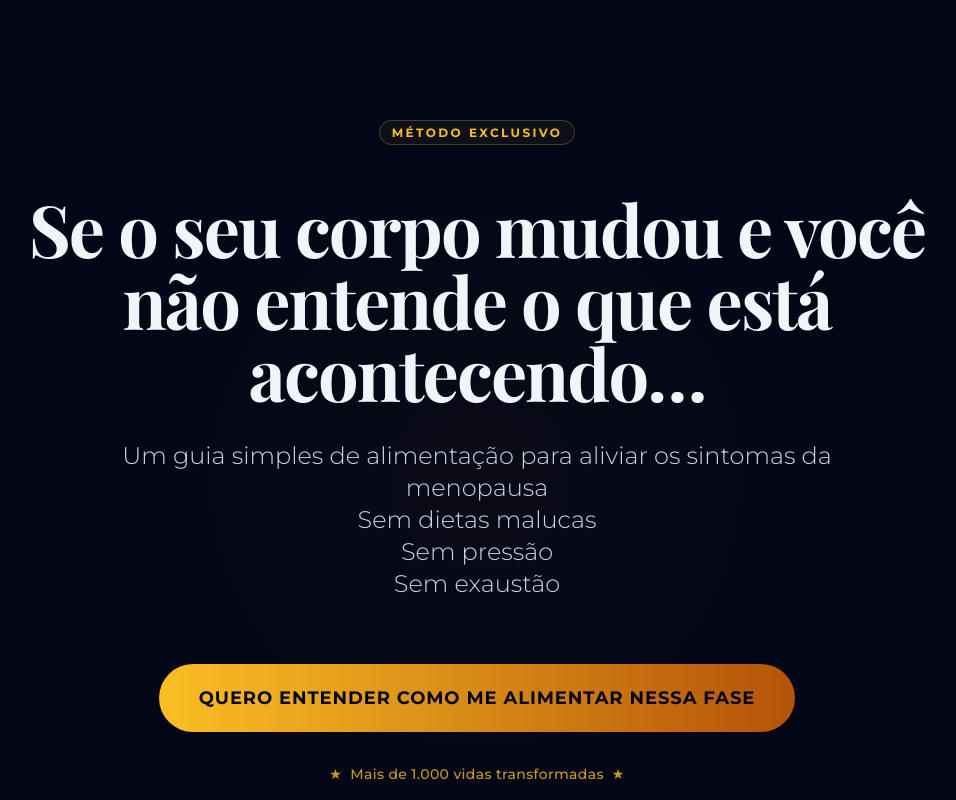
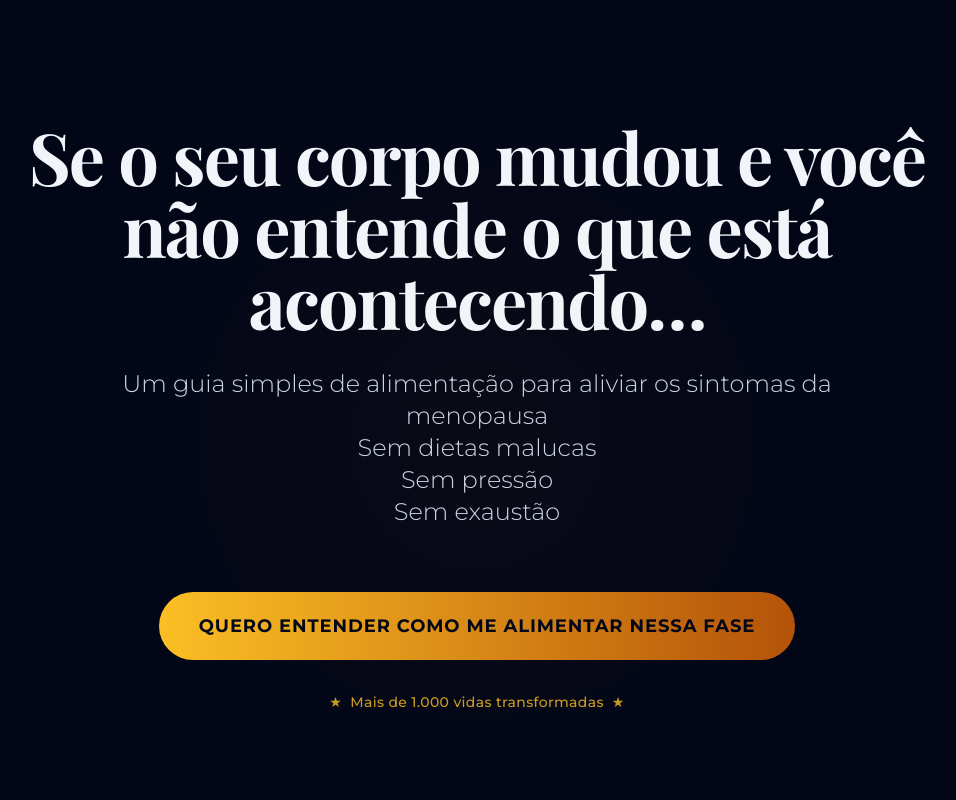
Before and after one commit to Oseias623/lumina-landing-page-generator, a React (Vite) app: page / in a window 1280 px wide. Shown: the top 800 px of the page, without its empty margins (163-1119 px from the left). Built offline with nearby package versions, Linux system fonts and the light colour scheme; a web font is replaced by a local one.

Commit message:
Remove Exclusive Method badge

```diff
--- a/components/Hero.tsx
+++ b/components/Hero.tsx
@@ -17,11 +17,7 @@ const Hero: React.FC<HeroProps> = ({ headline, subheadline, ctaText, image }) =>
       <div className="max-w-7xl mx-auto px-4 sm:px-6 lg:px-8 relative z-10 pt-10 pb-20">
         <div className="max-w-5xl mx-auto text-center space-y-8">
 
-          <div className="inline-block mb-4">
-            <span className="py-1 px-3 border border-gold-metallic/30 rounded-full text-gold-400 text-xs tracking-[0.2em] uppercase font-bold bg-gold-metallic/5">
-              Método Exclusivo
-            </span>
-          </div>
+
 
           <h1 className="text-4xl sm:text-6xl md:text-7xl font-serif font-bold tracking-tight leading-tight mb-6">
             <span className="block text-slate-100">{headline}</span>
```
